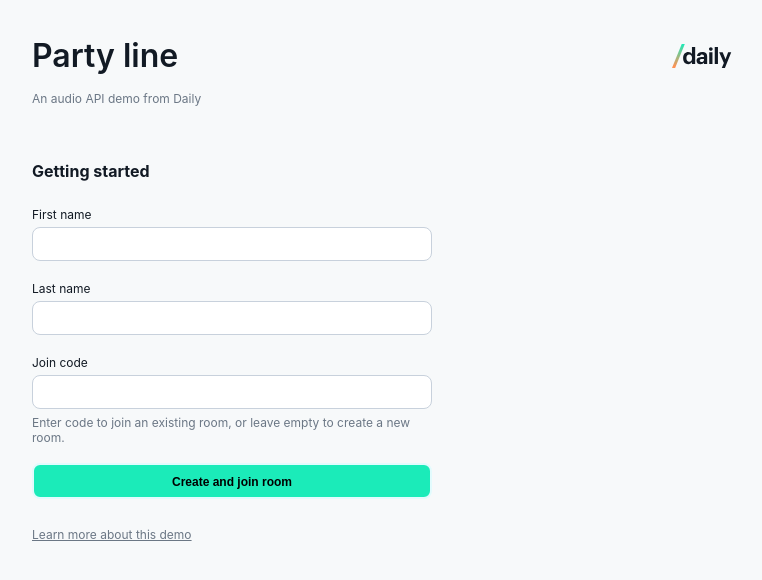
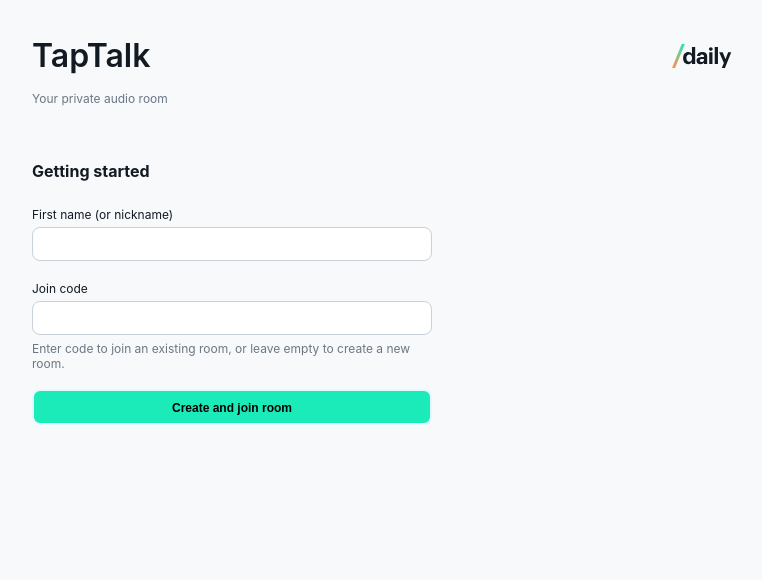
Before and after one commit to alexbilakh/react-party-line-audio-app, a React (Create React App) app: page / in a window 1280 px wide. Shown: the top 580 px of the page, without its empty margins (258-1020 px from the left). Built offline with nearby package versions, Linux system fonts and the light colour scheme.

Commit message:
removed last name and updated party line to taptalk

```diff
--- a/public/index.html
+++ b/public/index.html
@@ -22,7 +22,7 @@
       work correctly both with client-side routing and a non-root public URL.
       Learn how to configure a non-root public URL by running `npm run build`.
     -->
-    <title>Party line: Daily+React</title>
+    <title>TapTalk - Audio App</title>
   </head>
   <body>
     <noscript>You need to enable JavaScript to run this app.</noscript>
--- a/src/App.js
+++ b/src/App.js
@@ -17,21 +17,13 @@ const AppContent = () => {
       <Wrapper>
         <Header>
           <HeaderTop>
-            <Title>Party line</Title>
+            <Title>TapTalk</Title>
             <Logo src={logo} className="App-logo" alt="logo" />
           </HeaderTop>
-          <SmallText>An audio API demo from Daily</SmallText>
+          <SmallText>Your private audio room</SmallText>
         </Header>
         {view === PREJOIN && <PreJoinRoom />}
         {view === INCALL && <InCall />}
-        <Link
-          center={view === INCALL}
-          href="https://docs.daily.co/docs/reference-docs"
-          target="_blank"
-          rel="noopener noreferrer"
-        >
-          Learn more about this demo
-        </Link>
       </Wrapper>
     </AppContainer>
   );
--- a/src/components/PreJoinRoom.jsx
+++ b/src/components/PreJoinRoom.jsx
@@ -8,7 +8,6 @@ const PreJoinRoom = () => {
   const { joinRoom, error } = useCallState();
 
   const firstNameRef = useRef(null);
-  const lastNameRef = useRef(null);
   const roomNameRef = useRef(null);
   const [roomName, setRoomName] = useState("");
   const [submitting, setSubmitting] = useState(false);
@@ -30,11 +29,10 @@ const PreJoinRoom = () => {
       setSubmitting(true);
       if (
         !firstNameRef?.current ||
-        !lastNameRef?.current ||
         !roomNameRef?.current
       )
         return;
-      let userName = `${firstNameRef?.current?.value} ${lastNameRef?.current?.value}`;
+      let userName = `${firstNameRef?.current?.value}`;
 
       let name = "";
       if (roomNameRef?.current?.value?.trim()) {
@@ -54,14 +52,14 @@ const PreJoinRoom = () => {
       }
       joinRoom({ userName, name });
     },
-    [firstNameRef, lastNameRef, roomNameRef, joinRoom, submitting]
+    [firstNameRef, roomNameRef, joinRoom, submitting]
   );
 
   return (
     <Container>
       <Title>Getting started</Title>
       <Form onSubmit={submitForm}>
-        <Label htmlFor="fname">First name</Label>
+        <Label htmlFor="fname">First name (or nickname)</Label>
         <Input
           ref={firstNameRef}
           type="text"
@@ -69,8 +67,6 @@ const PreJoinRoom = () => {
           name="fname"
           required
         />
-        <Label htmlFor="lname">Last name</Label>
-        <Input ref={lastNameRef} type="text" id="lname" name="lname" />
         <Label htmlFor="room">Join code</Label>
         <Input
           ref={roomNameRef}
```
Also changed, not shown: 2 other files (tests, documents, lock files or other folders).
